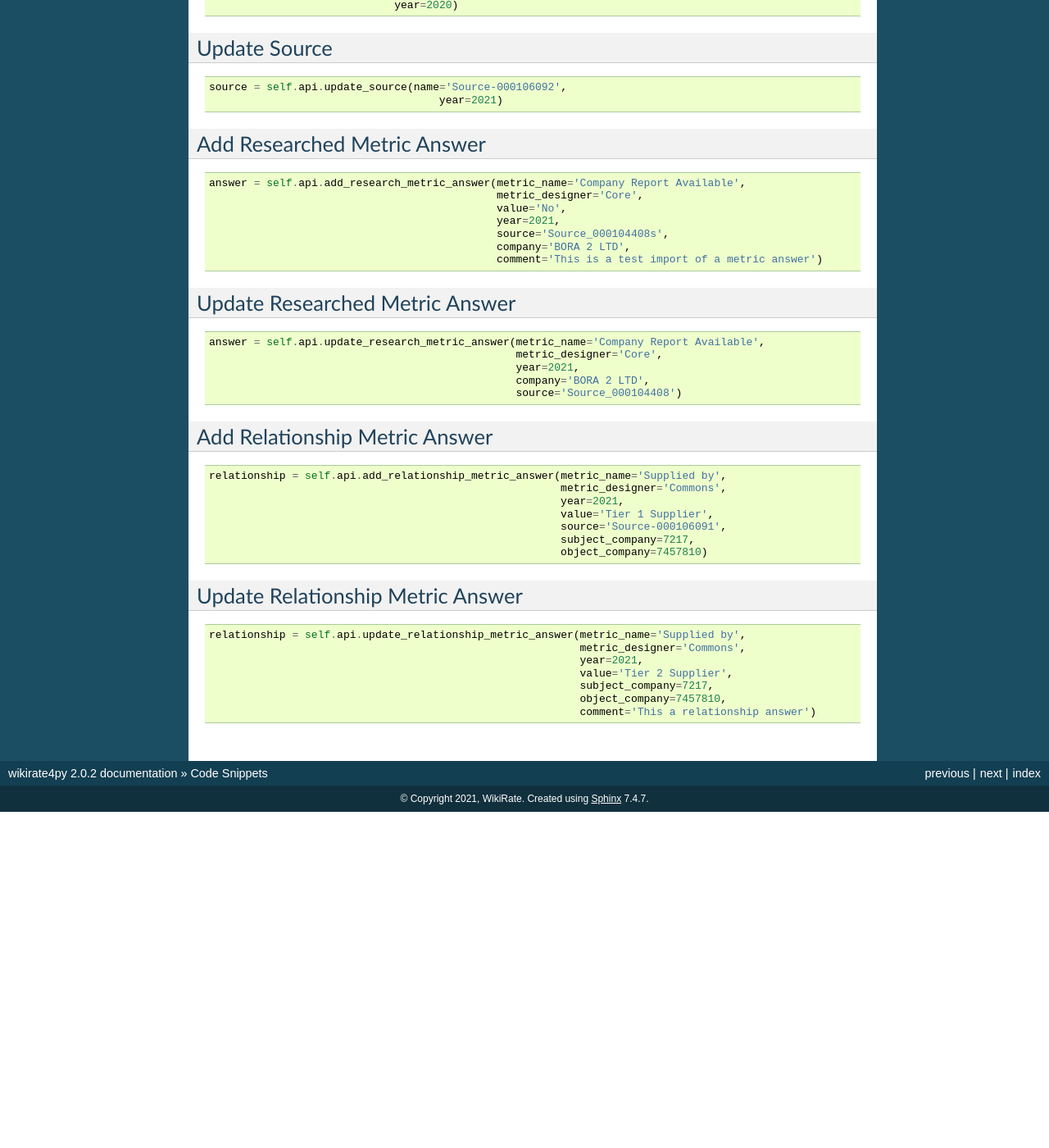
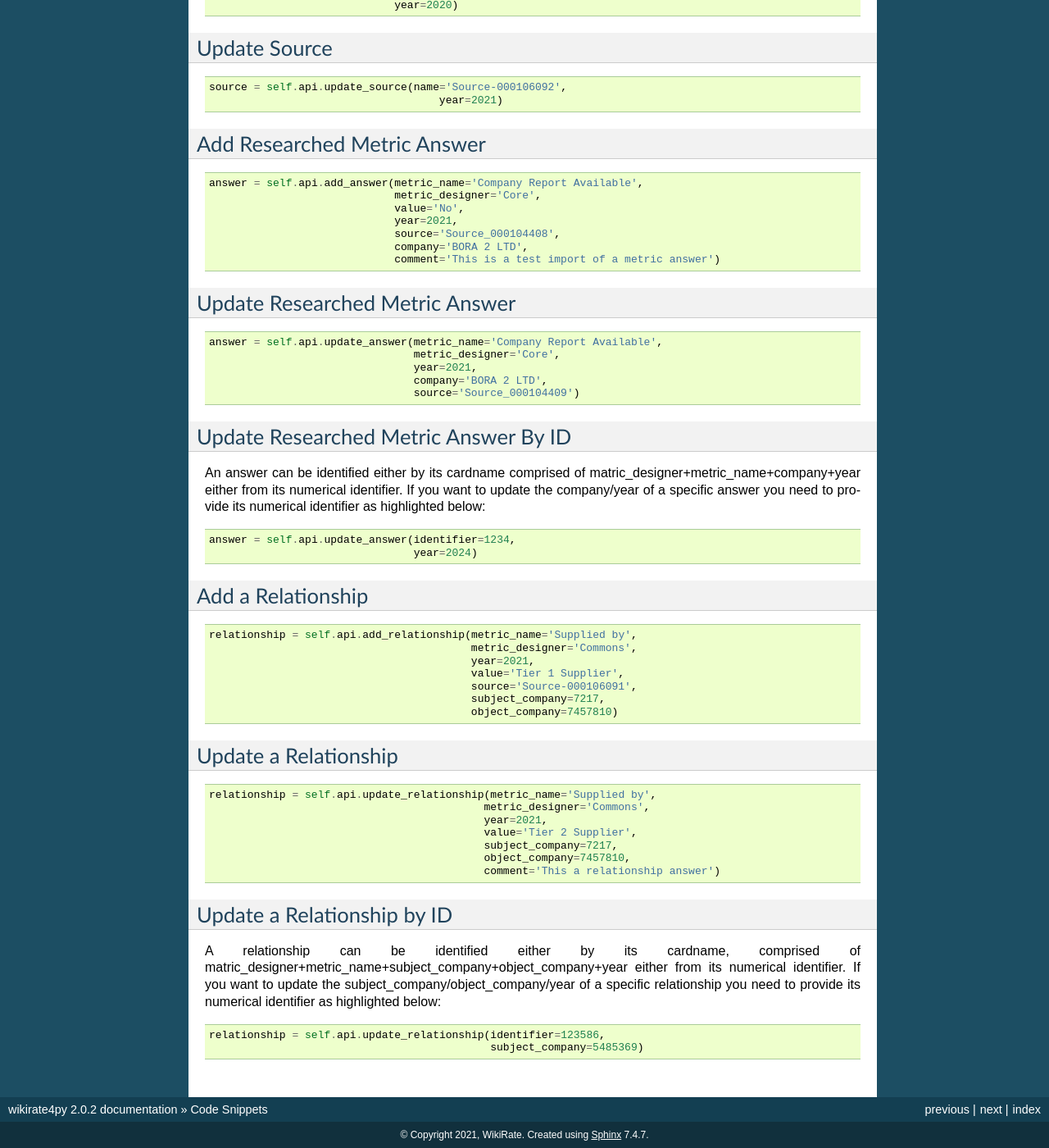
Before and after one commit to wikirate/wikirate4py, a Sphinx documentation site: the page built from docs/source/code_snippets.rst, in a window 1280 px wide and 1400 px high, scrolled down 907 px. Shown: the whole window at 82% size. Built offline with Sphinx 7.4.7, drawn with Linux system fonts in a browser that asks for light colours; before the commit the page ends 1897 px from its top, so only the background shows below that; some of the changed text lies outside the part shown.

Commit message:
udpating doc

```diff
--- a/docs/source/code_snippets.rst
+++ b/docs/source/code_snippets.rst
@@ -18,14 +18,14 @@ Get Verified Metric Answers
                               verification='steward_added',
                               year=2019)
 
-Get Relationship Metric Answers
+Get Relationships
 -------------------------------
 .. code-block:: python
 
     # returns all supplier of relationships where the suppliers is located in the United Kingdom
-    answers = self.api.get_relationship_answers(metric_name='Supplier of',
-                                                metric_designer='Commons',
-                                                country='United Kingdom')
+    answers = self.api.get_relationships(metric_name='Supplier of',
+                                         metric_designer='Commons',
+                                         country='United Kingdom')
 
 Add Company
 -----------
@@ -66,46 +66,68 @@ Add Researched Metric Answer
 ----------------------------
 .. code-block:: python
 
-        answer = self.api.add_research_metric_answer(metric_name='Company Report Available',
-                                                     metric_designer='Core',
-                                                     value='No',
-                                                     year=2021,
-                                                     source='Source_000104408s',
-                                                     company='BORA 2 LTD',
-                                                     comment='This is a test import of a metric answer')
+        answer = self.api.add_answer(metric_name='Company Report Available',
+                                     metric_designer='Core',
+                                     value='No',
+                                     year=2021,
+                                     source='Source_000104408',
+                                     company='BORA 2 LTD',
+                                     comment='This is a test import of a metric answer')
 
 
 Update Researched Metric Answer
 -------------------------------
 .. code-block:: python
 
-        answer = self.api.update_research_metric_answer(metric_name='Company Report Available',
-                                                        metric_designer='Core',
-                                                        year=2021,
-                                                        company='BORA 2 LTD',
-                                                        source='Source_000104408')
+        answer = self.api.update_answer(metric_name='Company Report Available',
+                                        metric_designer='Core',
+                                        year=2021,
+                                        company='BORA 2 LTD',
+                                        source='Source_000104409')
+
+Update Researched Metric Answer By ID
+-------------------------------
+An answer can be identified either by its cardname comprised of matric_designer+metric_name+company+year either from
+its numerical identifier. If you want to update the company/year of a specific answer you need to provide its numerical
+identifier as highlighted below:
+
+.. code-block:: python
+
+        answer = self.api.update_answer(identifier=1234,
+                                        year=2024)
 
 
-Add Relationship Metric Answer
+Add a Relationship
 ------------------------------
 .. code-block:: python
 
-    relationship = self.api.add_relationship_metric_answer(metric_name='Supplied by',
-                                                           metric_designer='Commons',
-                                                           year=2021,
-                                                           value='Tier 1 Supplier',
-                                                           source='Source-000106091',
-                                                           subject_company=7217,
-                                                           object_company=7457810)
+    relationship = self.api.add_relationship(metric_name='Supplied by',
+                                             metric_designer='Commons',
+                                             year=2021,
+                                             value='Tier 1 Supplier',
+                                             source='Source-000106091',
+                                             subject_company=7217,
+                                             object_company=7457810)
 
-Update Relationship Metric Answer
+Update a Relationship
 ---------------------------------
 .. code-block:: python
 
-        relationship = self.api.update_relationship_metric_answer(metric_name='Supplied by',
-                                                                  metric_designer='Commons',
-                                                                  year=2021,
-                                                                  value='Tier 2 Supplier',
-                                                                  subject_company=7217,
-                                                                  object_company=7457810,
-                                                                  comment='This a relationship answer')
+        relationship = self.api.update_relationship(metric_name='Supplied by',
+                                                   metric_designer='Commons',
+                                                   year=2021,
+                                                   value='Tier 2 Supplier',
+                                                   subject_company=7217,
+                                                   object_company=7457810,
+                                                   comment='This a relationship answer')
+
+Update a Relationship by ID
+---------------------------------
+A relationship can be identified either by its cardname, comprised of matric_designer+metric_name+subject_company+object_company+year either from
+its numerical identifier. If you want to update the subject_company/object_company/year of a specific relationship you need to provide its numerical
+identifier as highlighted below:
+
+.. code-block:: python
+
+        relationship = self.api.update_relationship(identifier=123586,
+                                                    subject_company=5485369)
```
Also changed, not shown: docs/source/api.rst (+6 -8 lines).
